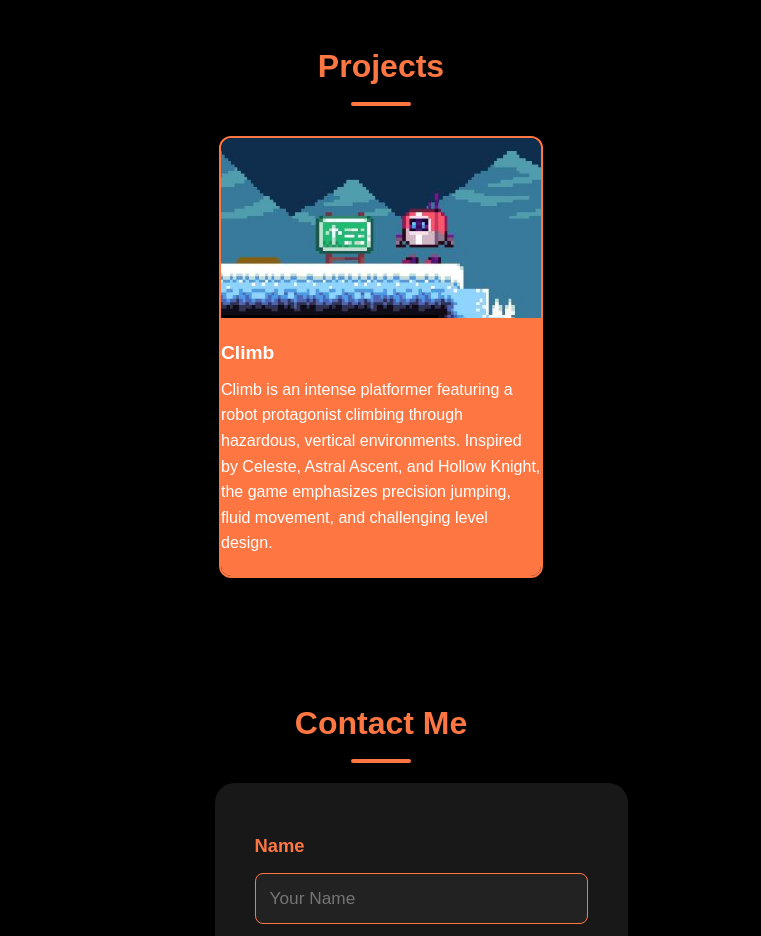
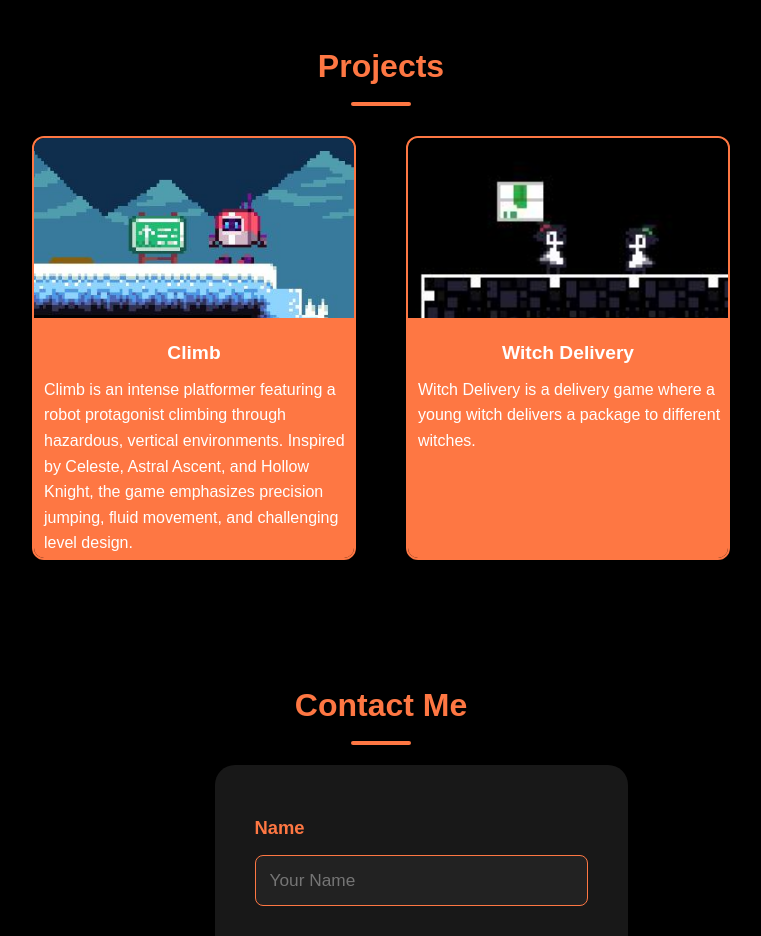
Before and after one commit to iAstral0/iastral0.github.io, a plain HTML site: page index.html in a window 1280 px wide. Shown: the part 2160-3096 px from the top of the page, without its empty margins (259-1020 px from the left). Drawn offline with Linux system fonts and the light colour scheme.

Commit message:
Add files via upload

```diff
--- a/index.html
+++ b/index.html
@@ -119,6 +119,13 @@
                         <div class="project-info">
                             <div class="project-title">Climb</div>
                             <div class="project-desc">Climb is an intense platformer featuring a robot protagonist climbing through hazardous, vertical environments. Inspired by Celeste, Astral Ascent, and Hollow Knight, the game emphasizes precision jumping, fluid movement, and challenging level design. </div>
+                        </div>
+                    </a>
+                    <a class="project-card" href="https://iastral0.itch.io/witch-delivery" target="_blank" rel="noopener">
+                        <img src="cover2.jpg" alt="Portfolio Website" class="project-image">
+                        <div class="project-info">
+                            <div class="project-title">Witch Delivery</div>
+                            <div class="project-desc">Witch Delivery is a delivery game where a young witch delivers a package to different witches. </div>
                         </div>
                     </a>
                 </div>
--- a/style.css
+++ b/style.css
@@ -302,11 +302,13 @@ main {
     border: 2px solid #FE7743;
     border-radius: 12px;
     width: 320px;
+    height: 420px;
     margin: 10px;
     box-shadow: 0 2px 8px rgba(0,0,0,0.07);
     display: flex;
     flex-direction: column;
     align-items: center;
+    justify-content: stretch;
     overflow: hidden;
     text-decoration: none;
     transition: box-shadow 0.2s, border-color 0.2s;
@@ -320,6 +322,7 @@ main {
 .project-image {
     width: 100%;
     height: 180px;
+    flex: 0 0 180px;
     object-fit: cover;
     border-top-left-radius: 10px;
     border-top-right-radius: 10px;
@@ -331,6 +334,10 @@ main {
     background: #FE7743;
     color: #fff;
     width: 100%;
+    flex: 1 1 auto;
+    display: flex;
+    flex-direction: column;
+    justify-content: flex-start;
     border-bottom-left-radius: 10px;
     border-bottom-right-radius: 10px;
     text-align: left;
@@ -340,11 +347,13 @@ main {
     font-size: 1.2rem;
     font-weight: bold;
     margin-bottom: 8px;
+    text-align: center;
 }
 
 .project-desc {
     font-size: 1rem;
     margin-bottom: 0;
+    margin-left: 10px;
 }
 
 .contact-form {
```
Also changed, not shown: cover2.jpg (added).
